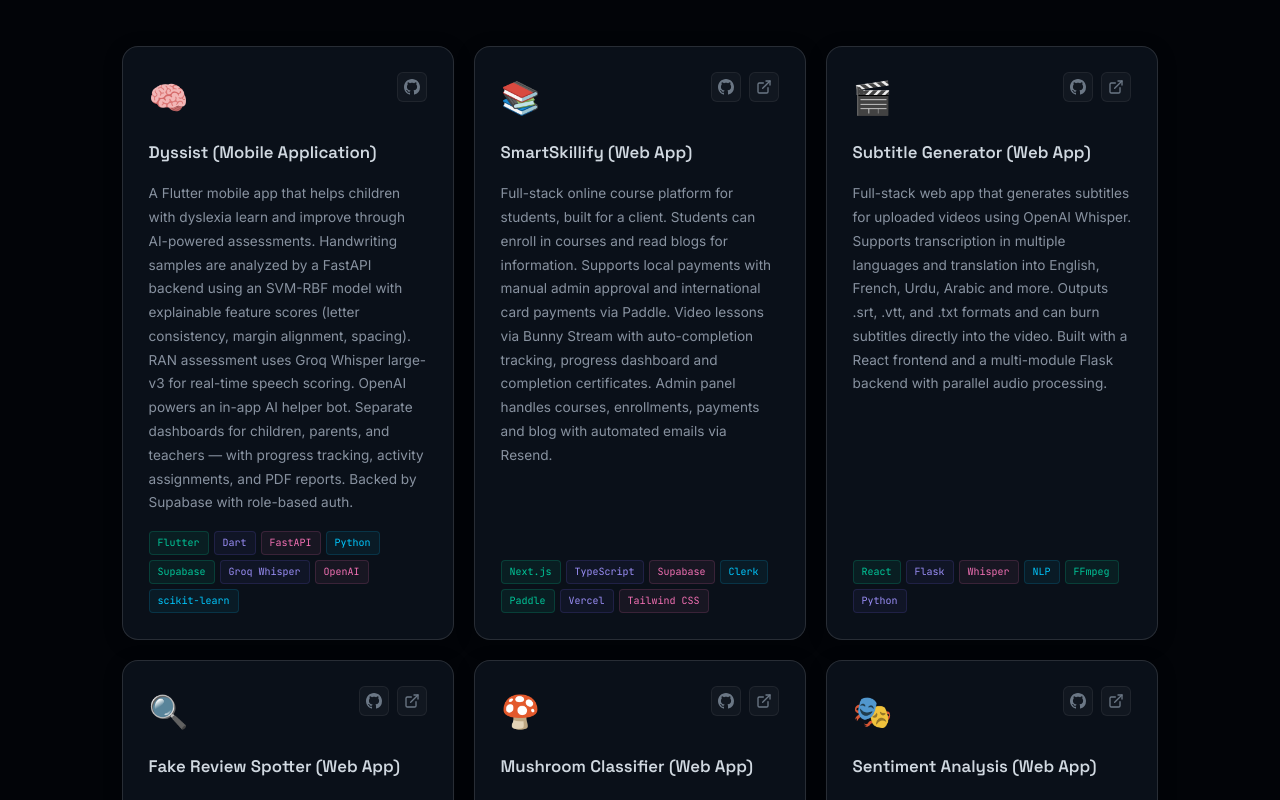
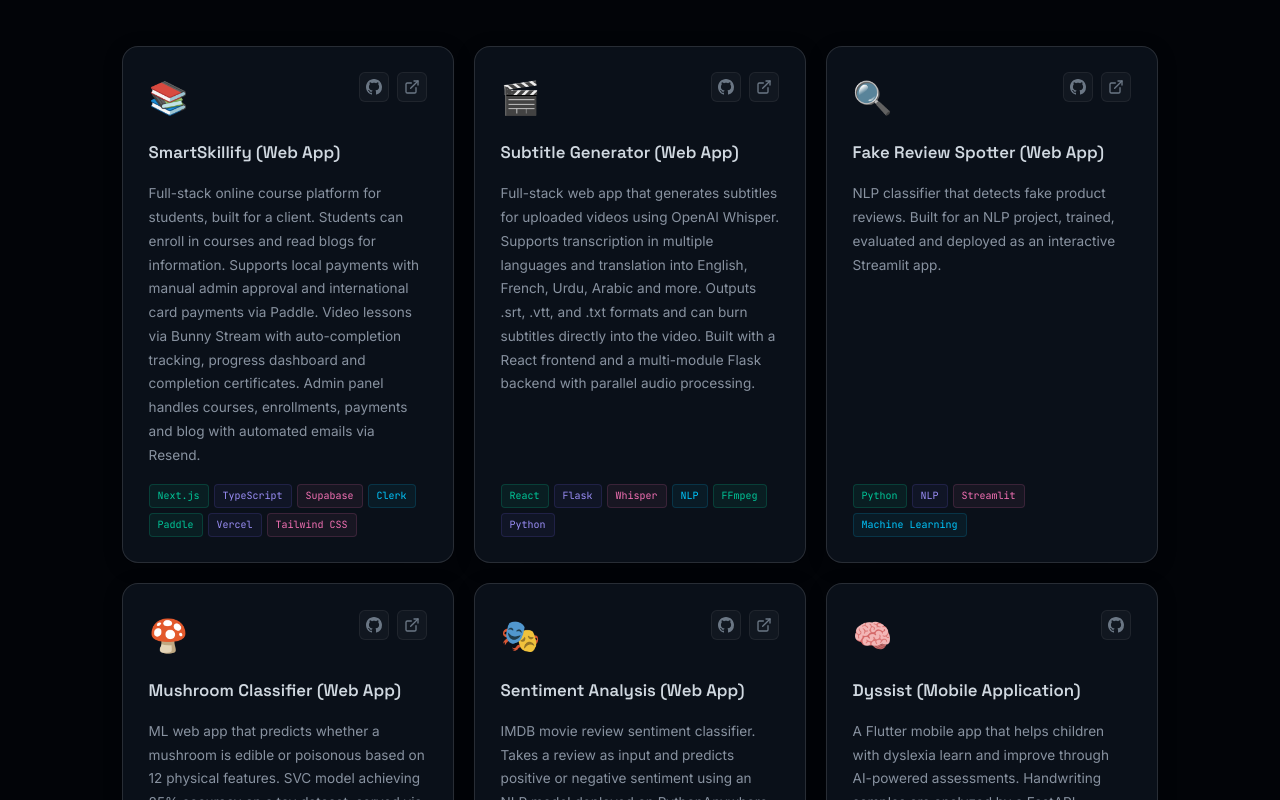
Before and after one commit to Fatima-I/portfolio, a React (Vite) app: page / in a window 1280 px wide. Shown: the part 1700-2500 px from the top of the page. Built offline with nearby package versions, Linux system fonts and the light colour scheme.

Commit message:
minor changes

```diff
--- a/src/data/index.js
+++ b/src/data/index.js
@@ -20,16 +20,6 @@ export const personal = {
 }
 
 export const projects = [
-  {
-    id: 6,
-    title: "Dyssist (Mobile Application)",
-    emoji: "🧠",
-    description: "A Flutter mobile app that helps children with dyslexia learn and improve through AI-powered assessments. Handwriting samples are analyzed by a FastAPI backend using an SVM-RBF model with explainable feature scores (letter consistency, margin alignment, spacing). RAN assessment uses Groq Whisper large-v3 for real-time speech scoring. OpenAI powers an in-app AI helper bot. Separate dashboards for children, parents, and teachers — with progress tracking, activity assignments, and PDF reports. Backed by Supabase with role-based auth.",
-    tags: ["Flutter", "Dart", "FastAPI", "Python", "Supabase", "Groq Whisper", "OpenAI", "scikit-learn"],
-    github: "https://github.com/hadia718/Dyssist_App",
-    live: "",
-    featured: true,
-  },
   {
     id: 1,
     title: "SmartSkillify (Web App)",
@@ -79,6 +69,16 @@ export const projects = [
     github: "https://github.com/Fatima-I/sentiment-analysis",
     live: "https://fatimaikram.pythonanywhere.com/",
     featured: false,
+  },
+  {
+    id: 6,
+    title: "Dyssist (Mobile Application)",
+    emoji: "🧠",
+    description: "A Flutter mobile app that helps children with dyslexia learn and improve through AI-powered assessments. Handwriting samples are analyzed by a FastAPI backend using an SVM-RBF model with explainable feature scores (letter consistency, margin alignment, spacing). RAN assessment uses Groq Whisper large-v3 for real-time speech scoring. OpenAI powers an in-app AI helper bot. Separate dashboards for children, parents, and teachers — with progress tracking, activity assignments, and PDF reports. Backed by Supabase with role-based auth.",
+    tags: ["Flutter", "Dart", "FastAPI", "Python", "Supabase", "Groq Whisper", "OpenAI", "scikit-learn"],
+    github: "https://github.com/hadia718/Dyssist_App",
+    live: "",
+    featured: true,
   },
   {
     id: 7,
```
